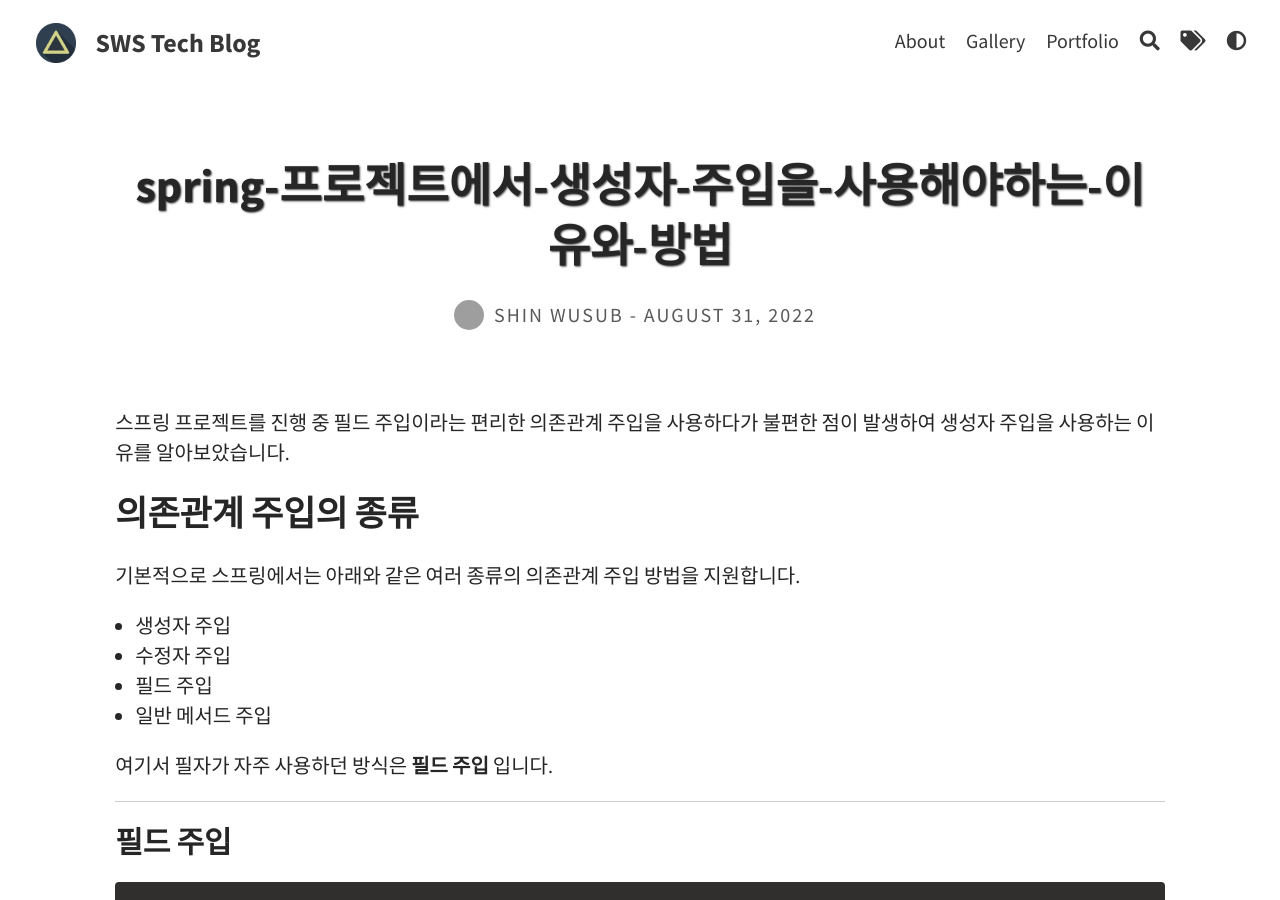
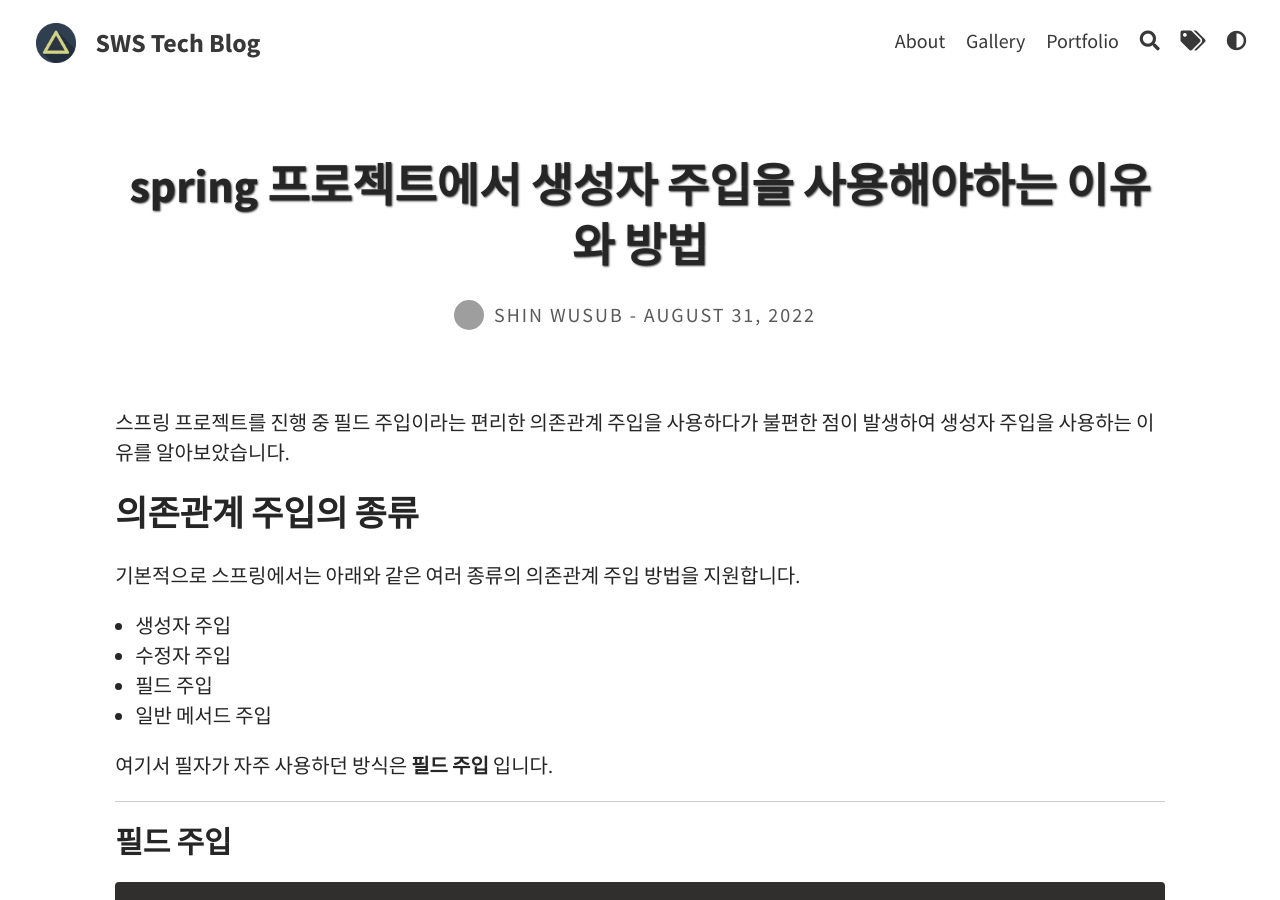
Before and after one commit to mainmethod0126/old-tech-blog, a Jekyll site: the page built from _posts/spring/2022-08-31-spring-프로젝트에서-생성자-주입을-사용해야하는-이유와-방법.md, in a window 1280 px wide and 900 px high. Built offline with Jekyll 4.4.1, drawn with Linux system fonts in a browser that asks for light colours; comment, search, counter and statistics services are not loaded; grey boxes are pictures that could not be loaded.

Commit message:
포스팅 타이틀 수정

```diff
--- a/_posts/spring/2022-08-31-spring-프로젝트에서-생성자-주입을-사용해야하는-이유와-방법.md
+++ b/_posts/spring/2022-08-31-spring-프로젝트에서-생성자-주입을-사용해야하는-이유와-방법.md
@@ -1,6 +1,6 @@
 ---
 layout: post
-title: spring-프로젝트에서-생성자-주입을-사용해야하는-이유와-방법
+title: spring 프로젝트에서 생성자 주입을 사용해야하는 이유와 방법
 tags: [java, spring, springboot]
 author: mainmethod0126
 excerpt_separator: <!--more-->
```
